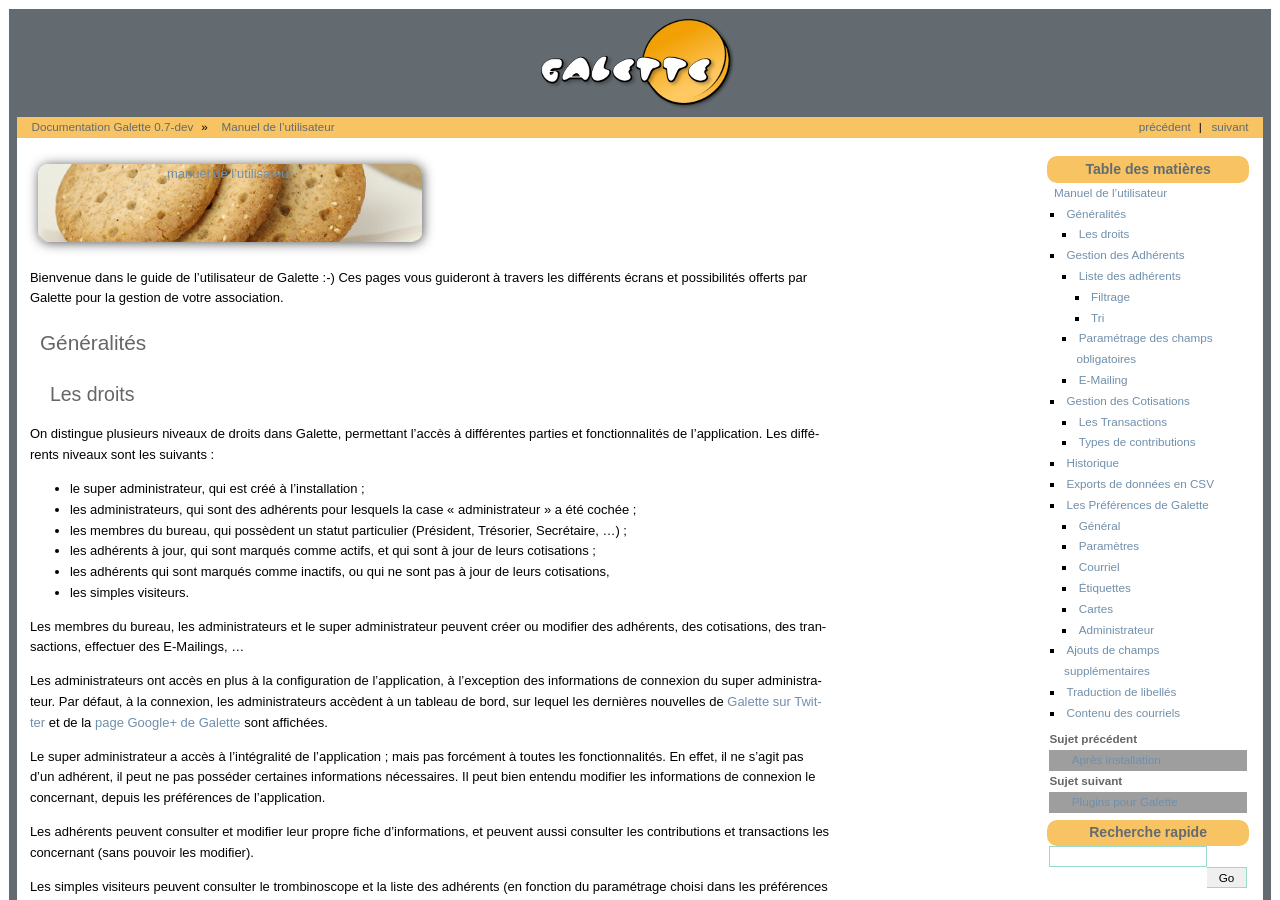
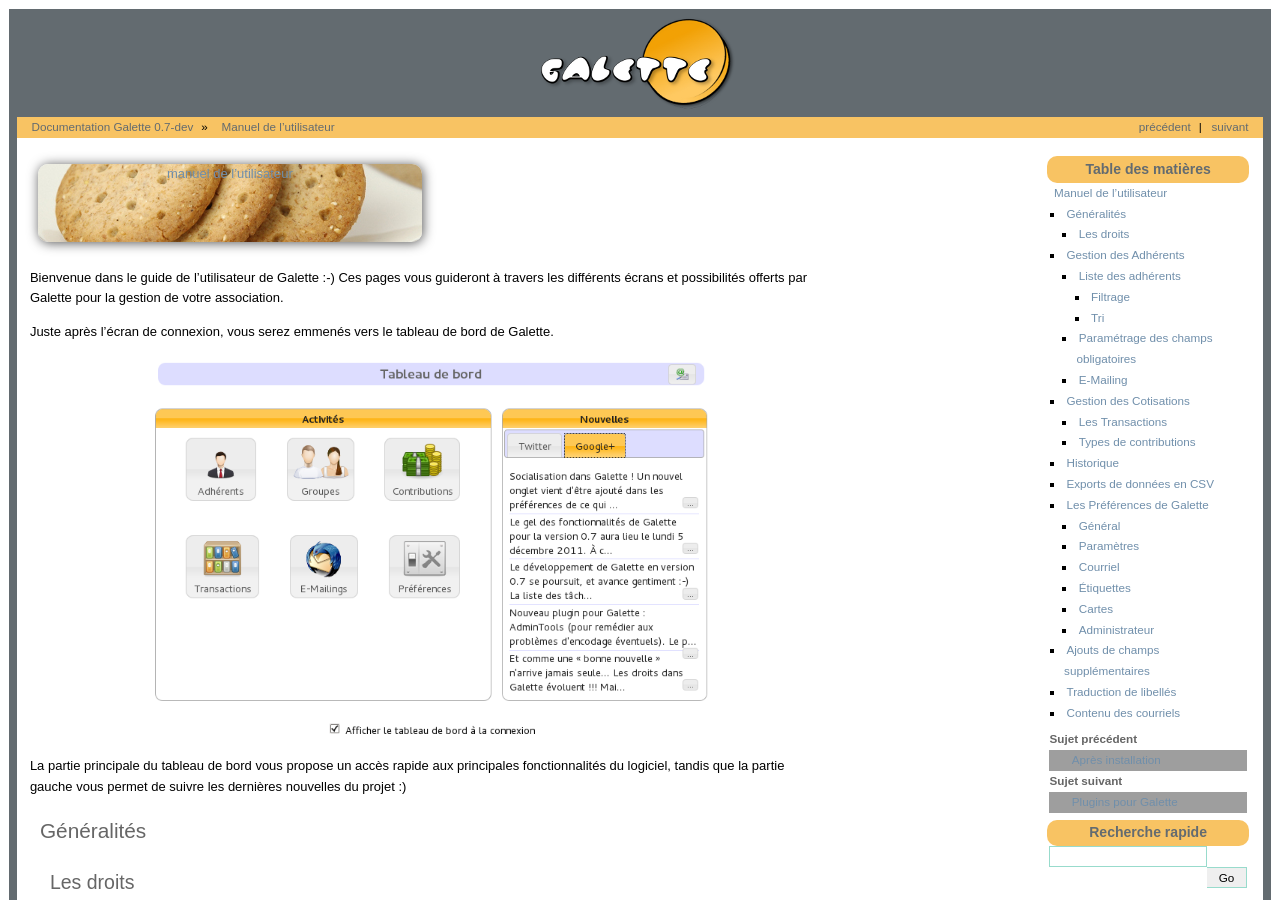
Before and after one commit to galette/galettedoc, a Sphinx documentation site: the page built from source/usermanual/index.rst, in a window 1280 px wide and 900 px high. Built offline with Sphinx 7.4.7, drawn with Linux system fonts in a browser that asks for light colours; grey boxes are pictures that could not be loaded.

Commit message:
"Documentation " du tableau de bord

```diff
--- a/source/usermanual/index.rst
+++ b/source/usermanual/index.rst
@@ -12,6 +12,15 @@
 
 Bienvenue dans le guide de l'utilisateur de Galette :-)
 Ces pages vous guideront à travers les différents écrans et possibilités offerts par Galette pour la gestion de votre association.
+
+Juste après l'écran de connexion, vous serez emmenés vers le tableau de bord de Galette.
+
+.. image:: ../_styles/static/images/usermanual/desktop.png
+   :scale: 75%
+   :align: center
+   :alt: Tableau de bord
+
+La partie principale du tableau de bord vous propose un accès rapide aux principales fonctionnalités du logiciel, tandis que la partie gauche vous permet de suivre les dernières nouvelles du projet :)
 
 ***********
 Généralités
```
Also changed, not shown: source/_styles/static/images/usermanual/desktop.png (added).
